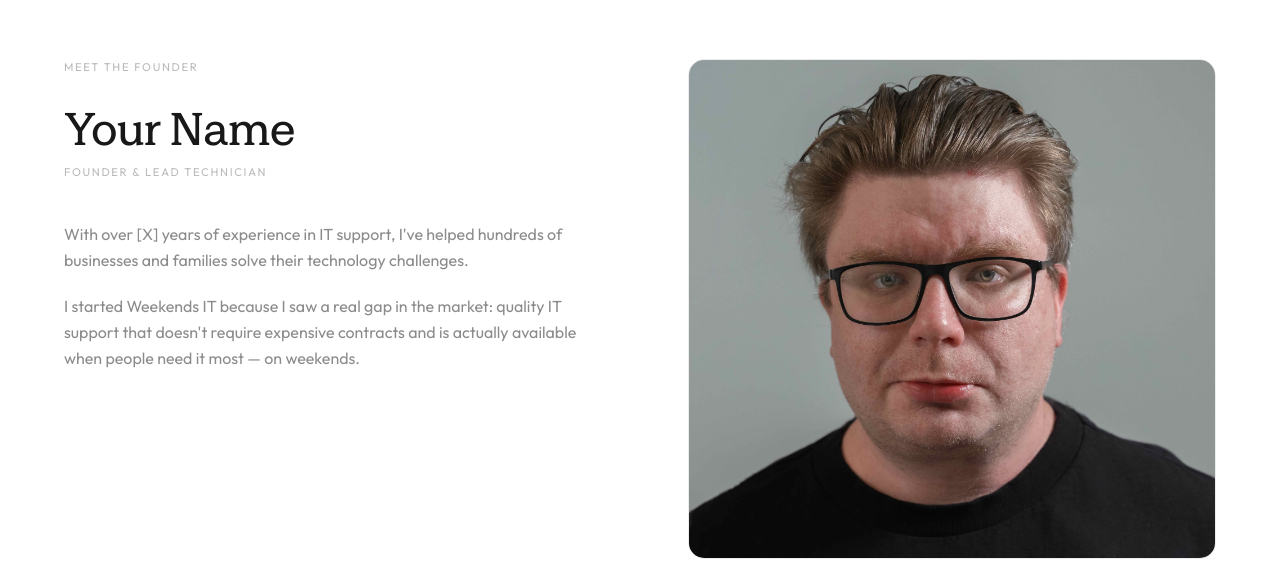
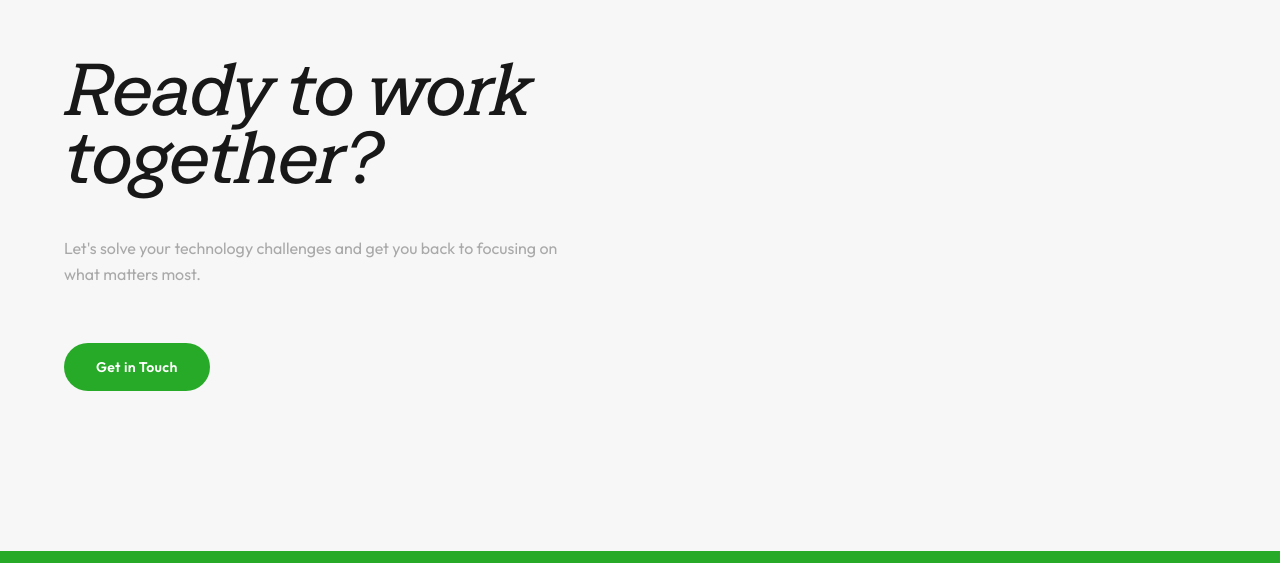
Before and after one commit to weekends-it/weekends-web, a Next.js app: page /about in a window 1280 px wide. Shown: the part 5957-6520 px from the top of the page. Built offline with nearby package versions, Linux system fonts and the light colour scheme.

Commit message:
removed meet the founder area

```diff
--- a/app/(site)/about/page.tsx
+++ b/app/(site)/about/page.tsx
@@ -262,42 +262,6 @@ export default function AboutPage() {
         </div>
       </section>
 
-      {/* ===== TEAM ===== */}
-      <section className="bg-surface-dark">
-        <div className="max-w-7xl mx-auto px-8 md:px-16 py-28 md:py-40">
-          <ScrollReveal>
-            <div className="grid md:grid-cols-2 gap-16 md:gap-24 items-start">
-              <div>
-                <p className="label-section mb-8">Meet the founder</p>
-                <h3 className="heading-serif text-[2.5rem] md:text-[3rem] text-foreground mb-2">
-                  Your Name
-                </h3>
-                <p className="label-section mb-10">
-                  Founder &amp; Lead Technician
-                </p>
-                <div className="space-y-5 text-foreground/50 leading-relaxed">
-                  <p>
-                    With over [X] years of experience in IT support, I&apos;ve
-                    helped hundreds of businesses and families solve their
-                    technology challenges.
-                  </p>
-                  <p>
-                    I started Weekends IT because I saw a real gap in the market:
-                    quality IT support that doesn&apos;t require expensive
-                    contracts and is actually available when people need it most
-                    &mdash; on weekends.
-                  </p>
-                </div>
-              </div>
-              <div className="h-[500px] border border-foreground/8 rounded-2xl overflow-hidden">
-                {/* eslint-disable-next-line @next/next/no-img-element */}
-                <img src="/images/Ant-Vyner.jpeg" alt="Ant Vyner" style={{ width: "100%", height: "100%", objectFit: "cover", objectPosition: "center" }} />
-              </div>
-            </div>
-          </ScrollReveal>
-        </div>
-      </section>
-
       {/* ===== CTA ===== */}
       <section className="bg-surface border-t border-foreground/5">
         <div className="max-w-7xl mx-auto px-8 md:px-16 py-28 md:py-40">
```
